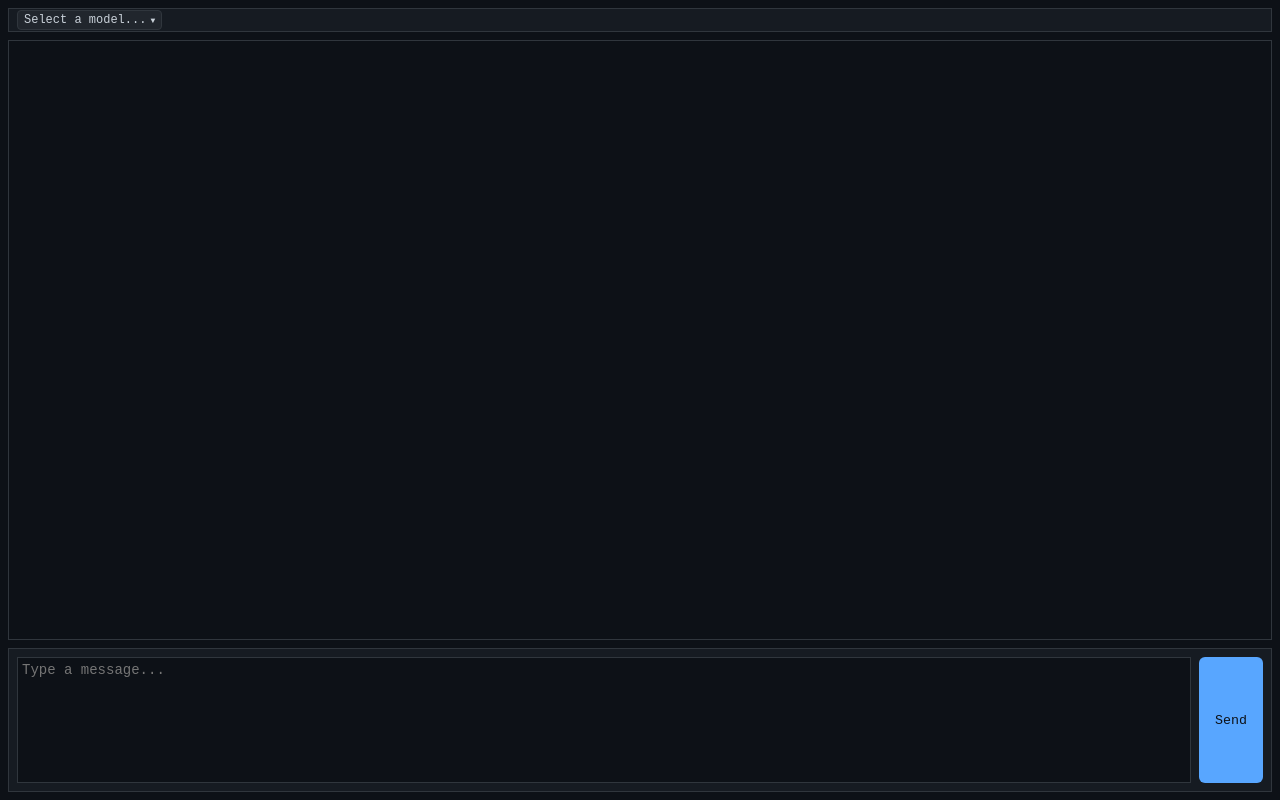
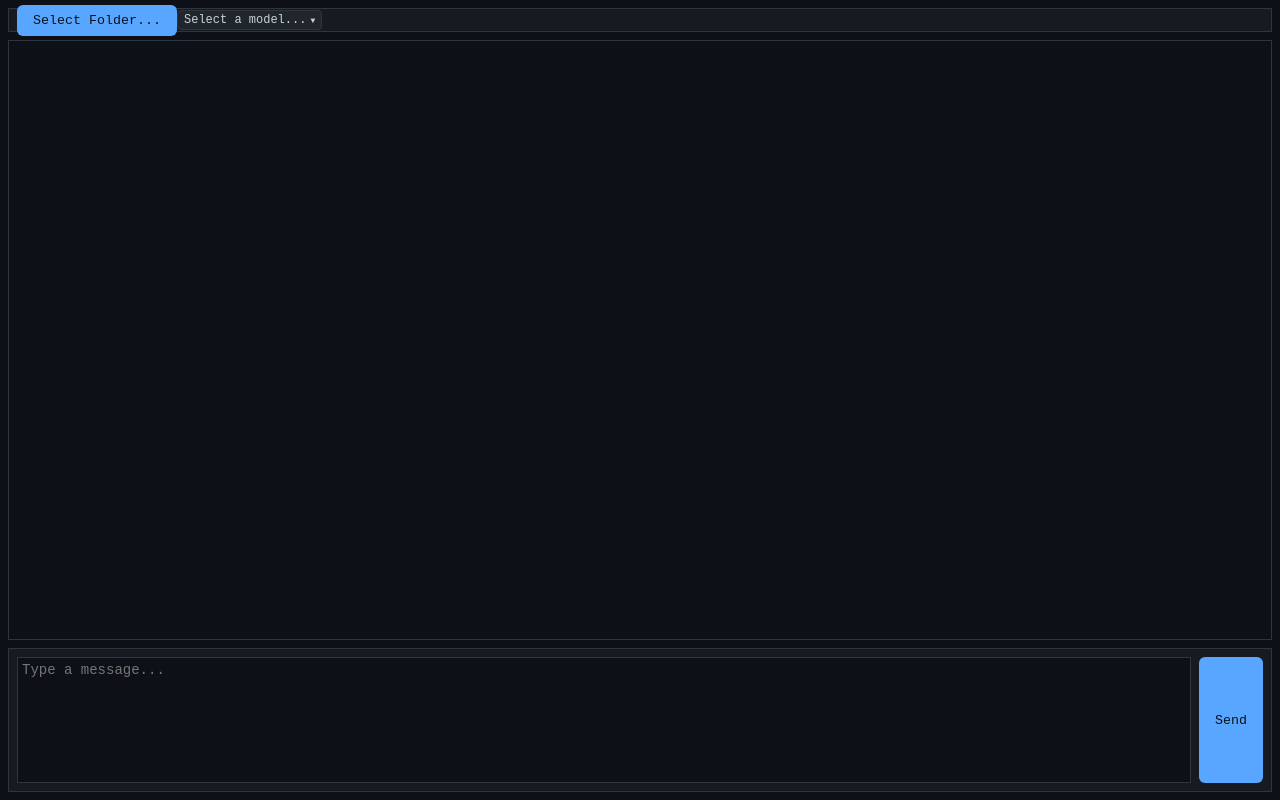
Before and after one commit to mrgonzales-dev/docuHarness, a Vue app: page / in a window 1280 px wide. Built offline with nearby package versions, Linux system fonts and the light colour scheme.

Commit message:
added folder path

```diff
--- a/src/renderer/App.vue
+++ b/src/renderer/App.vue
@@ -3,6 +3,8 @@
     <StatusBar
       :models="models"
       v-model:selectedModel="selectedModel"
+      :folderPath="folderPath"
+      @selectFolder="selectFolder"
     />
     <ChatBox :messages="messages" />
     <MessageInput @send="sendMessage" />
--- a/src/renderer/components/StatusBar.vue
+++ b/src/renderer/components/StatusBar.vue
@@ -1,5 +1,14 @@
 <template>
   <div class="statusline">
+
+    <!-- // folder selector button  -->
+    <div class="folder-selector">
+      <button class="folder-btn" @click="$emit('selectFolder')">
+        {{ folderPath || "Select Folder..."}}
+      </button>
+    </div>
+
+    <!-- //drop down for model selector -->
     <div class="model-dropdown">
       <div class="model-display" @click="toggleDropdown">
         {{ selectedModel || "Select a model..." }}
@@ -39,9 +48,10 @@ import { ref, computed, nextTick } from "vue";
 const props = defineProps({
   models: { type: Array, default: () => [] },
   selectedModel: { type: String, default: "" },
+  folderPath: { type: String, default: "" },
 });
 
-const emit = defineEmits(["update:selectedModel"]);
+const emit = defineEmits(["update:selectedModel", "selectFolder"]);
 
 const dropdownOpen = ref(false);
 const searchQuery = ref("");
```
